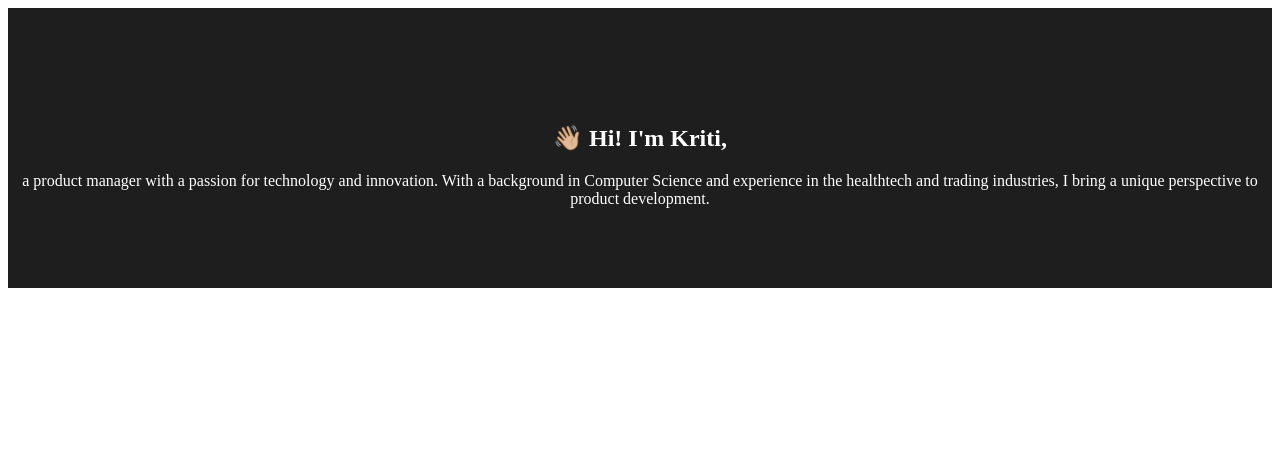
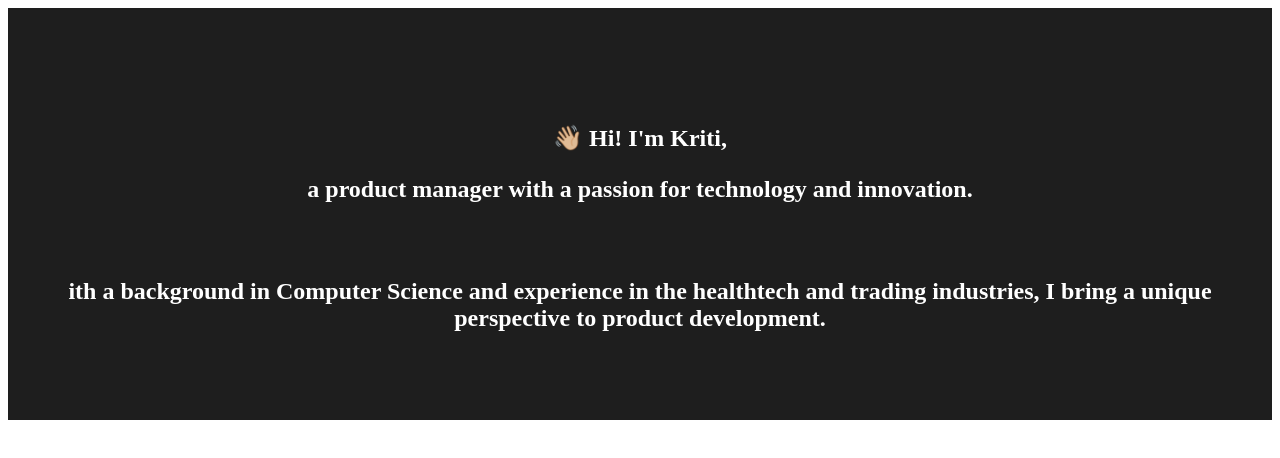
Before and after one commit to kriti-nigam/portfolio, a plain HTML site: page index.html in a window 1280 px wide. Drawn offline with Linux system fonts and the light colour scheme.

Commit message:
content formatting updates

```diff
--- a/index.html
+++ b/index.html
@@ -25,9 +25,9 @@
     <section id="home">
         <h1> 👋🏼 Hi! I'm Kriti,</h1>
 
-            <p>
-               a product manager with a passion for technology and innovation. With a background in Computer Science and experience in the healthtech and trading industries, I bring a unique perspective to product development.
-            </p>
+           <h2> <p>
+               a product manager with a passion for technology and innovation. </p><br><p>ith a background in Computer Science and experience in the healthtech and trading industries, I bring a unique perspective to product development.</p>
+            </p> </h2>
 
     <!-- </section>
 
```
